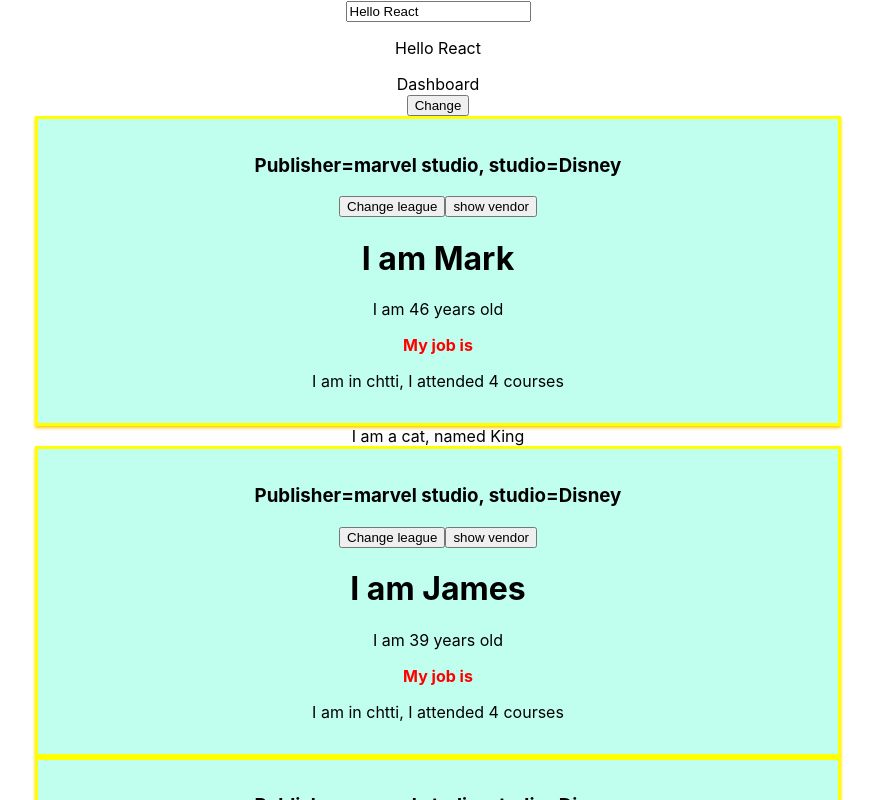
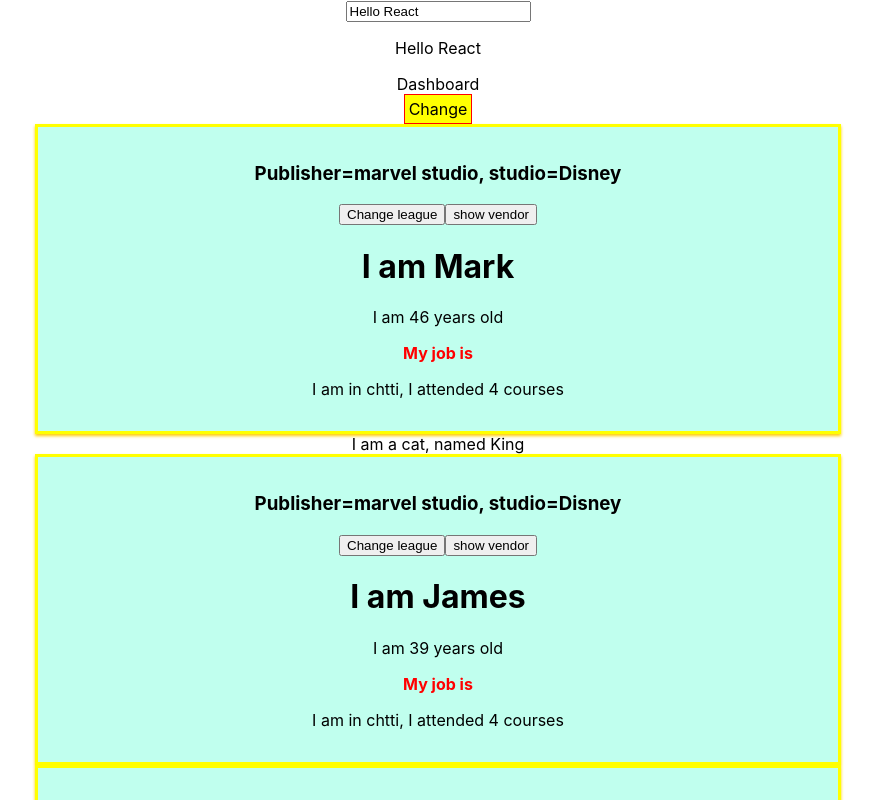
Before and after one commit to qazw2088/chtti_react_redux, a React (Create React App) app in the folder app1/: page / in a window 1280 px wide. Shown: the top 800 px of the page, without its empty margins (202-1077 px from the left). Built offline with nearby package versions, Linux system fonts and the light colour scheme.

Commit message:
feat: apply embeded style to jsx component.

```diff
--- a/app1/src/App.js
+++ b/app1/src/App.js
@@ -32,7 +32,7 @@ class App extends Component {
   };
 
   render() {
-    const style = {
+    const myStyle = {
       backgroundColor: "yellow",
       font: "inherit",
       border: "1px solid red",
@@ -52,7 +52,7 @@ class App extends Component {
           onClick={() => {
             this.changeNameHandler("Iron Man");
           }}
-          style={this.style}
+          style={myStyle}
         >
           Change
         </button>
```
